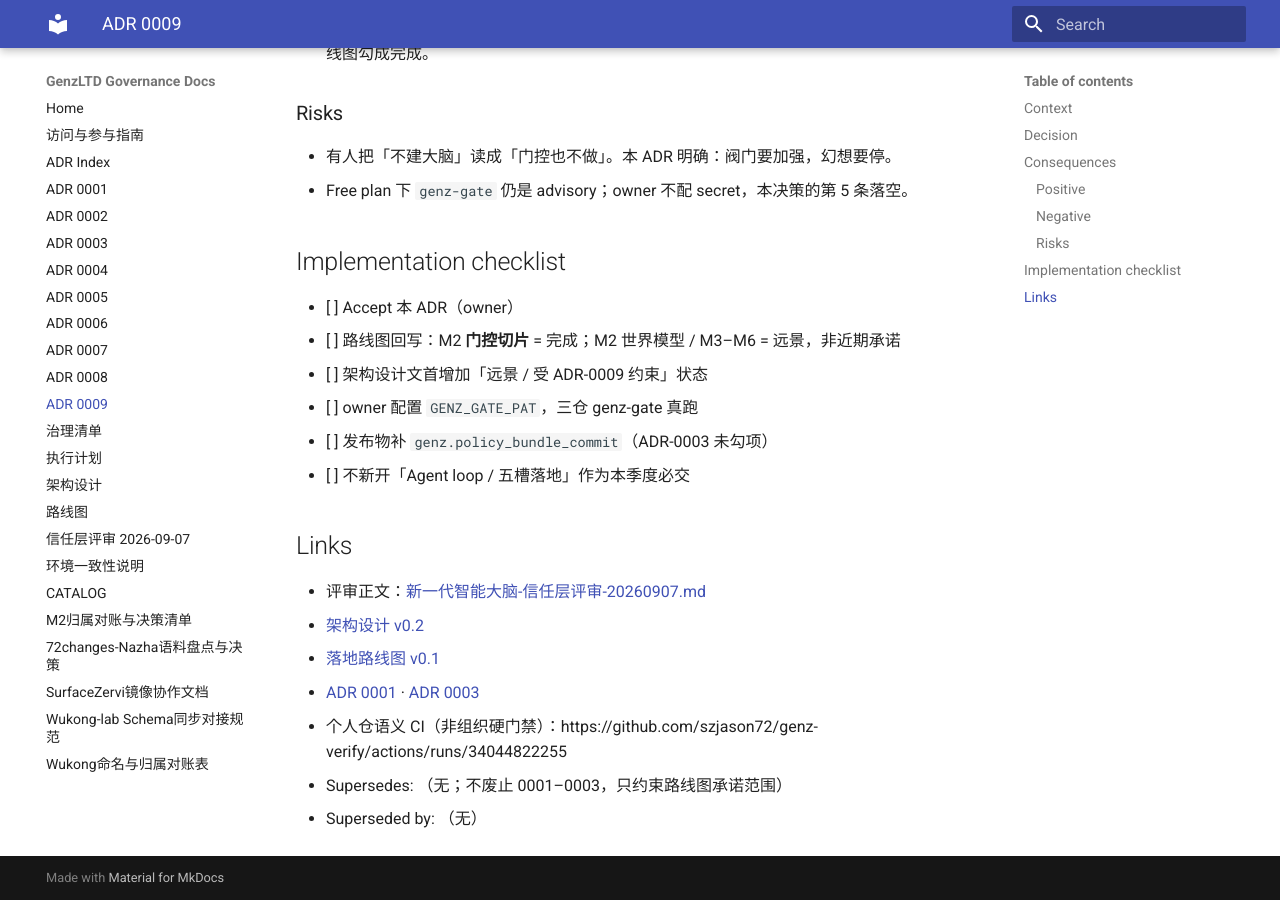
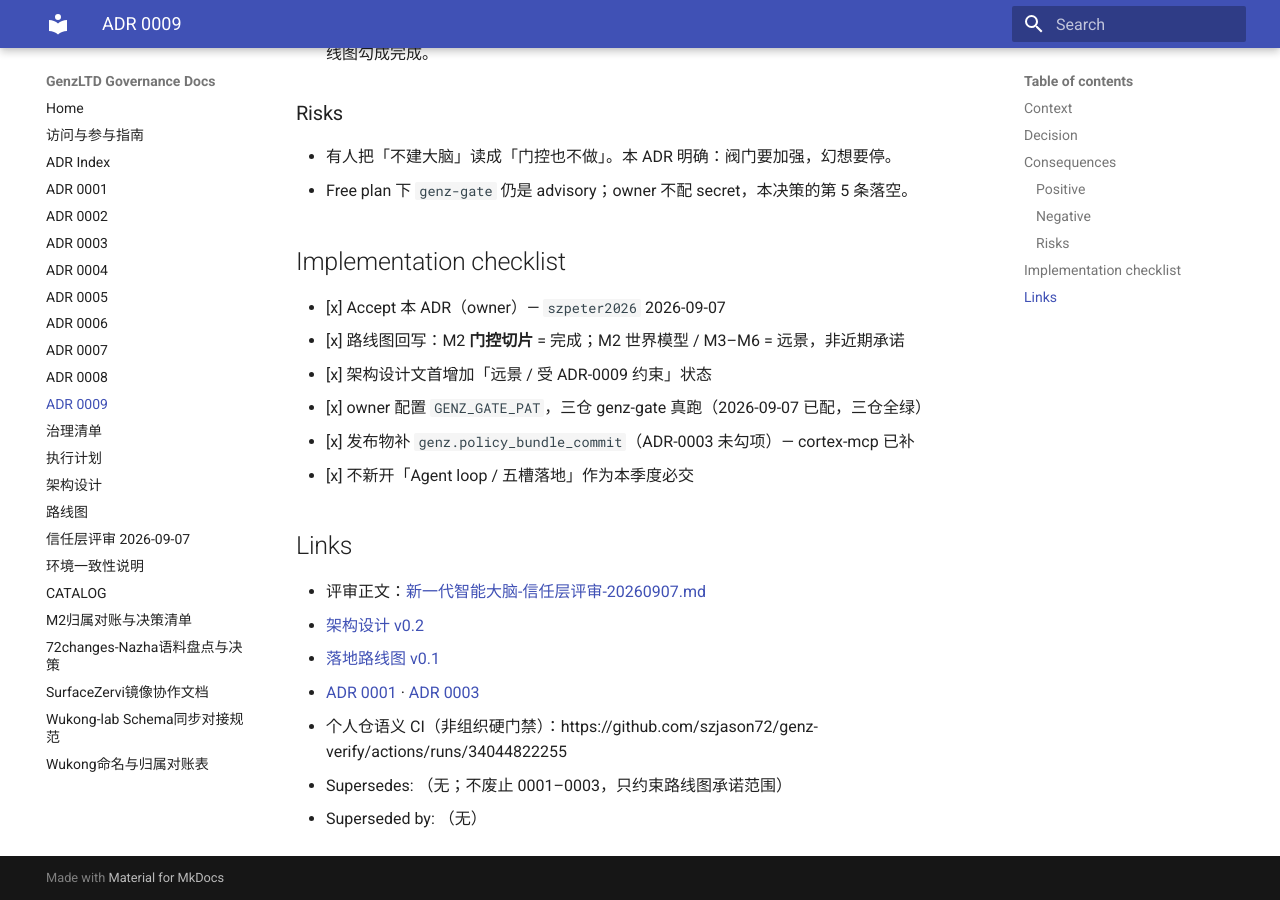
Before and after one commit to GenzLTD/docs, an MkDocs documentation site: the page built from docs/adrs/0009-trust-layer-over-world-model.md, in a window 1280 px wide and 900 px high, scrolled down 2065 px. Built offline with MkDocs 1.6.1 and Material for MkDocs 9.7.7, drawn with Linux system fonts in a browser that asks for light colours; some of the changed text lies outside the part shown.

Commit message:
docs(adr): Accept ADR-0009 信任层收敛 + 回写路线图/架构设计状态
- ADR-0009 Status: Proposed→Accepted（Deciders: szpeter2026）
- checklist 全部勾选（GENZ_GATE_PAT 已配、policy_bundle_commit 已补）
- 落地路线图：M2 门控切片=完成；M2 世界模型/M3–M6=远景
- 架构设计文首标注「远景研讨稿（受 ADR-0009 约束）」
- ADR 索引 0009 状态→Accepted

```diff
--- a/docs/adrs/0009-trust-layer-over-world-model.md
+++ b/docs/adrs/0009-trust-layer-over-world-model.md
@@ -1,8 +1,8 @@
 # ADR 0009: 近期目标收敛为「人与虚拟世界交互的信任层」
 
-- **Status**: Proposed
+- **Status**: Accepted
 - **Date**: 2026-09-07
-- **Deciders**: 待 `zervi-genz` / `szpeter2026` Accept
+- **Deciders**: `szpeter2026`（Accepted 2026-09-07）
 - **Consulted**: szjason72（起草）、xiajason、本机 M2/ADR-0003 验证
 - **Tags**: strategy, trust-layer, M2, capacity, human-in-the-loop
 
@@ -60,12 +60,12 @@
 
 ## Implementation checklist
 
-- [ ] Accept 本 ADR（owner）
-- [ ] 路线图回写：M2 **门控切片** = 完成；M2 世界模型 / M3–M6 = 远景，非近期承诺
-- [ ] 架构设计文首增加「远景 / 受 ADR-0009 约束」状态
-- [ ] owner 配置 `GENZ_GATE_PAT`，三仓 genz-gate 真跑
-- [ ] 发布物补 `genz.policy_bundle_commit`（ADR-0003 未勾项）
-- [ ] 不新开「Agent loop / 五槽落地」作为本季度必交
+- [x] Accept 本 ADR（owner）— `szpeter2026` 2026-09-07
+- [x] 路线图回写：M2 **门控切片** = 完成；M2 世界模型 / M3–M6 = 远景，非近期承诺
+- [x] 架构设计文首增加「远景 / 受 ADR-0009 约束」状态
+- [x] owner 配置 `GENZ_GATE_PAT`，三仓 genz-gate 真跑（2026-09-07 已配，三仓全绿）
+- [x] 发布物补 `genz.policy_bundle_commit`（ADR-0003 未勾项）— cortex-mcp 已补
+- [x] 不新开「Agent loop / 五槽落地」作为本季度必交
 
 ## Links
 
```
Also changed, not shown: docs/adrs/README.md (+2 -2 lines), docs/新一代智能大脑-落地路线图.md (+1 -0 lines), docs/新一代智能大脑架构设计.md (+1 -1 lines), 新一代智能大脑-落地路线图.md (+3 -0 lines), 新一代智能大脑架构设计.md (+3 -1 lines).
